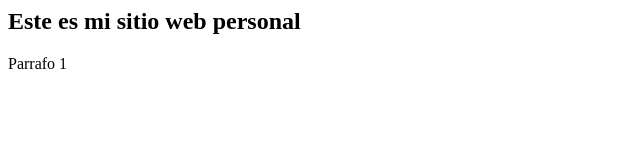
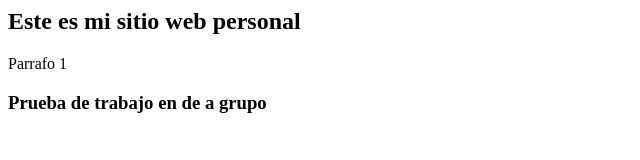
Before and after one commit to ozziemachado/PracticaGit, a plain HTML site: page index.html in a window 1280 px wide. Shown: the whole page, without its empty margins (0-640 px from the left). Drawn offline with Linux system fonts and the light colour scheme.

Commit message:
Agrego el titulo prueba de trabajo en conjunto

```diff
--- a/index.html
+++ b/index.html
@@ -6,6 +6,8 @@
     <h2>Este es mi sitio web personal</h2>
 
     <p>Parrafo 1</p>
+
+    <h3>Prueba de trabajo en de a grupo</h3>
 </body>
 
 </html>
```
